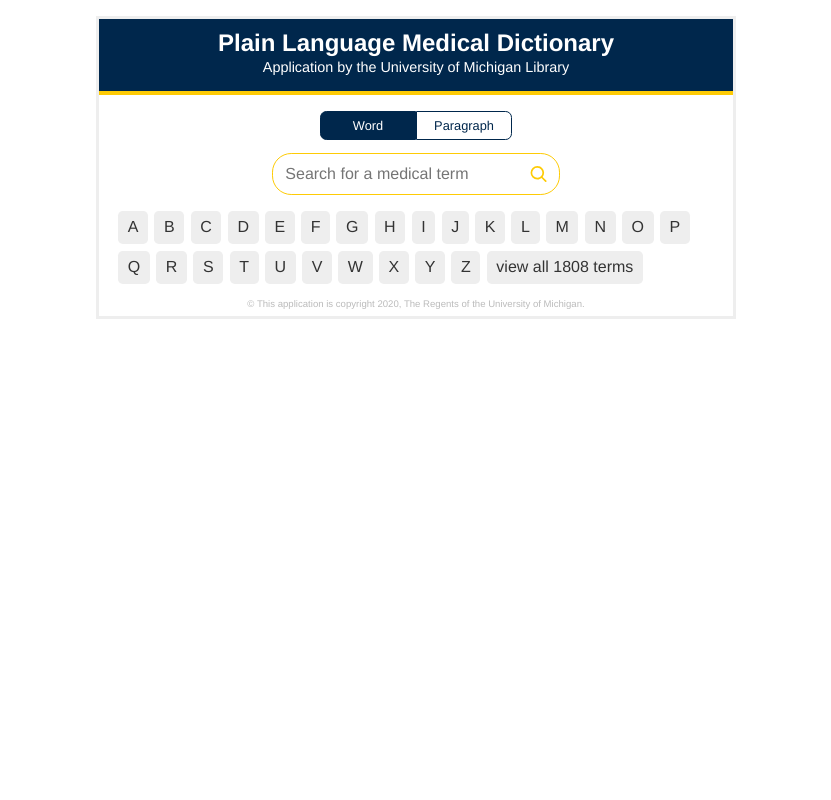
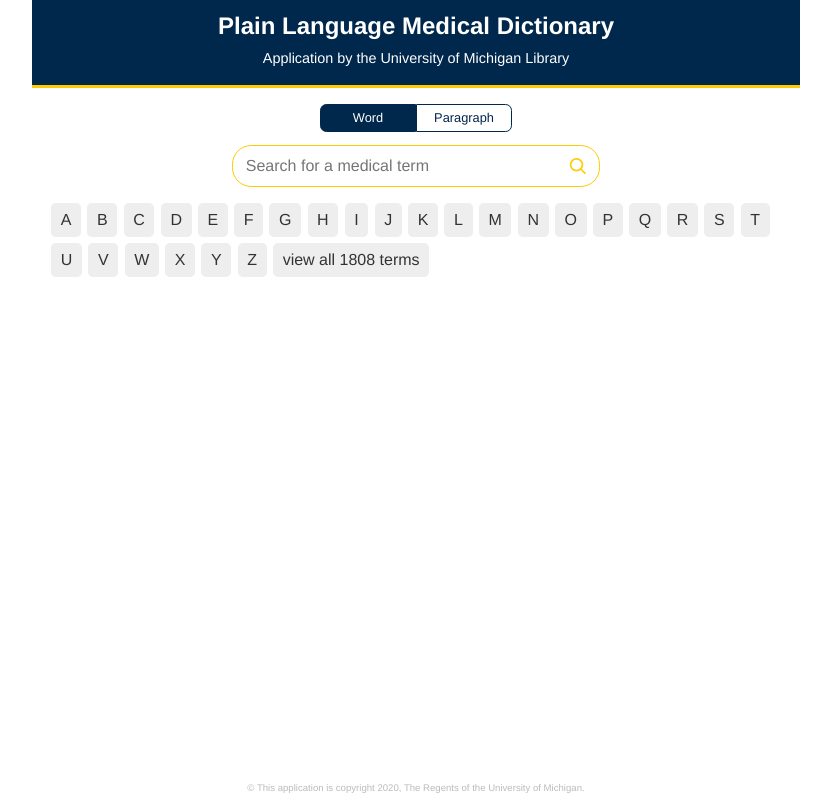
Before and after one commit to mlibrary/medical-dictionary, a PHP site: page / in a window 1280 px wide. Shown: the whole page, without its empty margins (224-1055 px from the left). Run offline with PHP 8.4, Linux system fonts and the light colour scheme; some libraries are stand-ins or nearby versions.

Commit message:
responsive layout

```diff
--- a/index.html
+++ b/index.html
@@ -13,7 +13,7 @@
 </head>
 <body>
 	<header>
-		<h1>Plain Language Medical Dictionary <span>Application by the University of Michigan Library</span></h1>
+		<h1>Plain Language Medical Dictionary<br><span>Application by the University of Michigan Library</span></h1>
 	</header>
 	<main id="root" class="no-scroll-bar"></main>
 	<footer>
@@ -26,28 +26,18 @@
 	<script type="text/babel" src="main.js"></script>
 
 	<!-- scroll motion control for word search -->
-<!-- 	<script type="text/javascript">
+	<script type="text/javascript">
+		function handleResize() {
+			$('main').css('padding-top',$('header').outerHeight(true)+'px');
+		}
 		$( document ).ready(function() {
 			let lastScrollTop=0;
 			const main=$('main');
-
-			main.scroll(function(){
-
-			  	let top=Math.ceil(main.scrollTop());
-			  	if (top > lastScrollTop ){
-			  		// $('h1').css('font-size','1em');
-			  		// $('h1 span').css('display','none');
-			  		$('footer p').css('height','1em');
-			  	} else if (top < lastScrollTop) {
-			  		// $('h1').css('font-size','1.5em');
-			  		// $('h1 span').css('display','block');
-			  		$('footer p').css('height','auto');
-			  	}
-				lastScrollTop = top;
-			});
+			handleResize();
+			window.onresize = handleResize;
 
 		});
 
-	</script> -->
+	</script>
 </body>
 </html>
--- a/main.js
+++ b/main.js
@@ -38,7 +38,6 @@ class DictionaryContainer extends React.Component {
 	handleStatusChange(event){
 		this._isMounted && this.setState({status:event.target.value});
 	}
-
 	render(){
 		return (
 				<section className="relative">
@@ -65,18 +64,15 @@ class Dictionary4Word extends React.Component {
     }
     componentDidMount(){
 		this._isMounted = true;
-		this.lastScrollTop = Math.ceil(document.querySelector('main').scrollTop);
-		document.querySelector('main').addEventListener('scroll', this.handleScroll);
+		this.lastScrollTop = Math.ceil(window.scrollTop);
+		window.addEventListener('scroll', this.handleScroll);
 	}
 	componentWillUnmount(){
 		this._isMounted = false;
-		document.querySelector('main').removeEventListener('scroll', this.handleScroll);
+		window.removeEventListener('scroll', this.handleScroll);
 	}
     handleChange(change) {
     	var matches= change.query===''?[]:getMatches(change.query,change.type);
-    	this.panelHeight=document.querySelector('#panel').offsetHeight;
-	    this.resume();
-	    $('main').scrollTop(0);
 	    this._isMounted && this.setState({query: change.query,type:change.type,matches:matches});
     }
     handleReport(query) {
@@ -86,53 +82,26 @@ class Dictionary4Word extends React.Component {
   		this._isMounted && this.setState({request:boolean});
     }
     handleScroll(){
-		const main=document.querySelector('main');
-		const top=Math.ceil(main.scrollTop);
+		const top=Math.ceil(window.scrollY);
 		const cardList=document.querySelector('.TermCardList_word');
+		if(!cardList) return;
+
 		const message=document.querySelector('#messageRow');
-		const messageTop=message.offsetTop
+		const messageTop=cardList.offsetTop - message.offsetHeight;
+
 		if (messageTop > 0 && top > messageTop){
-				message.classList.add("sticky");
-				cardList.style.marginTop=message.offsetHeight+"px";
-			} else {
-				message.classList.remove("sticky");
-				cardList.style.marginTop="0px";
-			}
-		// //when the user scroll down
-		// if (top > document.querySelector('.status').offsetHeight){
-
-		// 	// const panel=document.querySelector('#panel');
-
-
-
-		// 	// if ( top > this.lastScrollTop && ) {
-		//  //    	// message.style.backgroundColor='#eee';
-
-		// 	//     // panel.classList.remove("sticky");
-		// 	// } else if( top < this.lastScrollTop ){
-
-		// 	//     // if (top > 0) {
-		// 	//     // 	cardList.style.marginTop=2*this.panelHeight+"px";
-		// 	//     // 	// panel.classList.add("sticky");
-		// 	//     // }
-		// 	//   }
-		// }
-		// //when the user scroll up
-		// else this.resume();
+			message.classList.add("sticky");
+			message.style.top = document.querySelector('header').offsetHeight+'px';
+			cardList.style.marginTop=message.offsetHeight+'px';
+		} else {
+			message.classList.remove("sticky");
+			message.style.top = '0px';
+			cardList.style.marginTop='0px';
+		}
 
 		this.lastScrollTop = top;
 	}
-	resume(){
-		// const panel=document.querySelector('#panel');
-		const message=document.querySelector('#messageRow');
-		const cardList=document.querySelector('.TermCardList_word');
-		// if(panel) panel.classList.remove("sticky");
-	    if(message) {
-	    	message.classList.remove("sticky");
-	    	message.style.backgroundColor='white';
-	    }
-	    if(cardList) cardList.style.marginTop="0px";
-	}
+
     render() {
 	  	if(this.state.report_query[0]!=-1){
 	  		const isReport= this.state.report_query[1]!=-1;
@@ -141,14 +110,12 @@ class Dictionary4Word extends React.Component {
 
 	    else return (
 	    	<div>
-	    		<div id='panel'>
 	    		<SearchBar4Word onQueryChange={this.handleChange} query={this.state.query} type={this.state.type} matches={this.state.matches}/>
 				<BrowseFeild onQueryChange={this.handleChange} query={this.state.query} type={this.state.type} list={alphabet} />
 				<BrowseFeildSecondary onQueryChange={this.handleChange} query={this.state.query} type={this.state.type} list={currentLetters} />
 				<div id='messageRow'>
 					<MessageRow query={this.state.query} type={this.state.type} length={this.state.matches.length}/></div>
-				</div>
-	    		<div className="TermCardList_word hasCard">
+				<div className="TermCardList_word hasCard">
 	    			<TermCardList4Word onReport={this.handleReport} onRequest={this.handleRequest} matches={this.state.matches} type={this.state.type}/></div>
 	    	</div>
 	    	);
@@ -190,7 +157,7 @@ class Dictionary4Paragraph extends React.Component {
 	  				selected=flagArray[i];break;}
 
 	  	this._isMounted && this.setState({selected:selected});
-	  	if(selected!=-1 && this.state.matches.length>2){
+	  	if(selected!=-1 && selected < this.state.matches.length && this.state.matches.length>2){
 	  		  	var height=document.getElementById('card-container').children[selected].offsetTop;
 	  			$('.TermCardList_para').scrollTop(height-32);
 	  			console.log(height);}
@@ -201,9 +168,9 @@ class Dictionary4Paragraph extends React.Component {
 	  		return <Report type="report" onBack={this.handleReport} query={this.state.report_query}/>;
 
 		else return (
-			<div className="flex">
+			<div className="flex paragraph">
 				<SearchBar4Paragraph status="normal" query={this.state.query} onQueryChange={this.handleChange} onMouseUp={this.handleMouseUp} display={this.state.display}/>
-				<div className={"TermCardList_para"+hasCard}>
+				<div className={"no-scroll-bar TermCardList_para"+hasCard}>
 					<TermCardList4Paragraph onReport={this.handleReport} matches={this.state.matches} selected={this.state.selected}/></div>
 			</div>
 		);
@@ -513,13 +480,17 @@ class TermCardMin extends React.Component {
 	}
 	render() {
 		const define=this.props.query[1];
-		var def=define.length > 60 && this.state.isToggled? define.substring(0,60)+"...":define;
-		return (
+		let def=<p>{define}</p>;
+		if(define.length > 70){
+			def=(
+				<p>{this.state.isToggled? define.substring(0,60)+"... ":define+" "}
+					<a href="#" onClick={this.handleClick}>{this.state.isToggled?"expand":"collapse"}</a></p>);
+		}
+		return(
 			<div className="term-card-min">
 				<h2>{this.props.query[0]}</h2>
-				<p onClick={this.handleClick}>{def}</p>
-			</div>
-			);
+				{def}
+			</div>);
 	}
 }
 //to report errors in existing terms
--- a/style.css
+++ b/style.css
@@ -63,56 +63,66 @@ input,textarea{
   padding: 0;
   width: 100%;
 }
+body,header,footer{
+  width: 100%;
+  min-width: 320px;
+  margin: 0 auto;
+}
 body {
-  display: flex;
-  flex-direction: column;
-  width: 40em;
-  max-height: 640px;
-  margin: 1em auto;
-  border: .2em solid #eee;
+  position: relative;
+  height: 100vh;
+  max-height: 700px;
+  background-color: white;
+  scroll-behavior: smooth;
 }
+
+header,footer{
+  position: fixed;
+  z-index: 9999;
+  text-align: center;
+}
+
 header{
-  flex-grow: 0;
+  top:0;
+  background-color: #00274C;
+  border-bottom: .2em solid #FECB05;
 }
+footer{
+  bottom:0;
+  padding:.8em auto;
+  background-color: white;
+  color: #bbb;
+}
+footer p{
+  font-size: .6em;
+}
+
 main{
-  flex-grow: 1;
   position: relative;
+  width: 100%;
+  margin:0 auto;
+  margin-bottom: 2em;
   padding: 0 1em;
   overflow-y: scroll;
 }
 
-footer{
-  padding:.8em auto;
-}
-
-footer p{
-  font-size: .6em;
-  text-align: center;
-  color: #bbb;
-}
 .sticky{
   position: fixed;
-  left: auto;
-  right: auto;
-  width: 38em;
-  top: 6em;
   background-color: white;
-  z-index: 999;
+  z-index: 9999;
+  width: 100%;
 }
 
 
 h1 {
+  line-height: 120%;
   font-weight: bold;
-  font-size: 1.5em;
+  font-size: 1.2em;
   color: white;
   padding: .5em 0;
-  text-align: center;
-  background-color: #00274C;
-  border-bottom: .2em solid #FECB05;
 }
 
 h1 span {
-  display: block;
   font-weight: 200;
   font-size: .6em;
 }
@@ -124,7 +134,7 @@ h2 {
 h3 {
   font-size: 1.2em;
   font-weight: bold;
-  line-height: 100%;
+  line-height: 120%;
   margin-bottom: .5em;
 }
 
@@ -185,6 +195,9 @@ input{
   box-shadow: 0 3px 12px rgba(0, 0, 0, 0.09);
 }
 .hide{display: none;}
+.invisible{
+  visibility: hidden;
+}
 .blank{
   width: 100%;
   height: 10em;
@@ -269,9 +282,8 @@ button[class*="none"]{
 ////    search box   ////
 //////////////////////*/
 
-.search-box-container{
-  width: 48%;
-  min-width: 12em;
+.search-box-container,.TermCardList_para{
+  width: 100%;
   position: relative;
   margin:0 auto;
 }
@@ -284,7 +296,7 @@ button[class*="none"]{
   border-radius: 1.2em;
   border: 1.5px solid #FECB05;
   background-color: white;
-  z-index: 9999;
+  z-index: 999;
 }
 
 /*/////word: search-box/////*/
@@ -328,10 +340,15 @@ button[class*="none"]{
 }
 
 /*/////paragraph: search-box/////*/
+.flex[class*="paragraph"]{
+  flex-direction: column;
+}
 .search-box .box-paragraph{
   flex-grow: 1;
   display: inline-block;
-  height: 24em;
+  max-height: 20em;
+  min-height: 15em;
+  height: 80vw;
   overflow-y: scroll;
 }
 
@@ -368,29 +385,22 @@ button[class*="none"]{
 /*//////////////////////////
 ////    TermCardList   ////
 ////////////////////////*/
-/*
-.TermCardList_para,
-.TermCardList_word{
+
+.TermCardList_para{ /*same size as the search-box-container*/
+  display: none;
   max-height: 20em;
-  overflow-y: scroll;
-  -ms-overflow-style: none;
-}*/
-
-.TermCardList_para{
-  max-width: 48%;
-  max-height: 25em;
   position: relative;/*required for getting offsetTop*/
   overflow-y: scroll;
+  height: 80vw;
   scroll-behavior: smooth;
   margin-top: .5em;
 }
 .hasCard{
-  padding: 0 .5em;
+  display: block;
+  padding: 0 .2em 10em .2em;
   min-width: 48%;
 }
-.TermCardList_para::-webkit-scrollbar {
-  display: none;
-}
+
 
 .term-card{
   width: 100%;
@@ -570,3 +580,45 @@ svg{
   50%  {left:0px; width:12em;}
   100% {left:12em; width:1px;}
 }
+
+@media only screen and (min-width: 600px) {
+  body,header,footer{
+    max-width: 768px;
+  }
+  h1 {
+    font-size: 1.5em;
+  }
+  .flex[class*="paragraph"]{
+    flex-direction: row;
+  }
+  .TermCardList_para{ /*same size as the search-box-container*/
+    max-height: 68vh;
+    height: 68vh;
+  }
+  .search-box-container,.TermCardList_para{
+    width: 50%;
+  }
+  .search-box .box-paragraph{
+    flex-grow: 1;
+    display: inline-block;
+    min-height: 20em;
+    max-height: 64vh;
+    height: 64vh;
+    overflow-y: scroll;
+  }
+  .hasCard{
+    padding: 0 .2em 10em 1em;
+  }
+  .TermCardList_word{
+    padding: 0 .2em 10em .2em;
+  }
+}
+
+@media screen and (prefers-reduced-motion:reduce){
+  *,
+  *::before,
+  *::after {
+      animation-duration: 0.001s !important;
+      transition-duration: 0.001s !important;
+    }
+}
```
